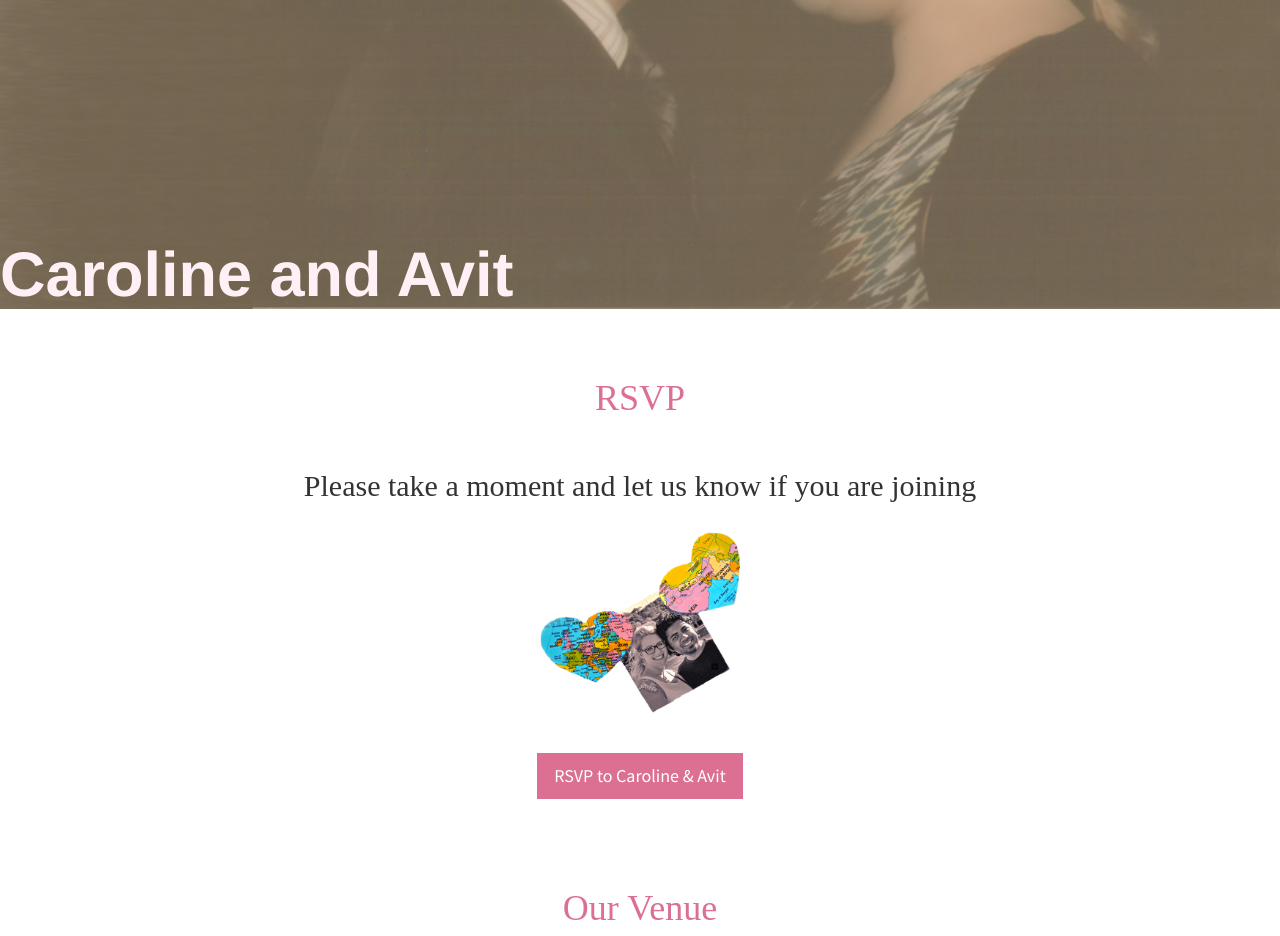
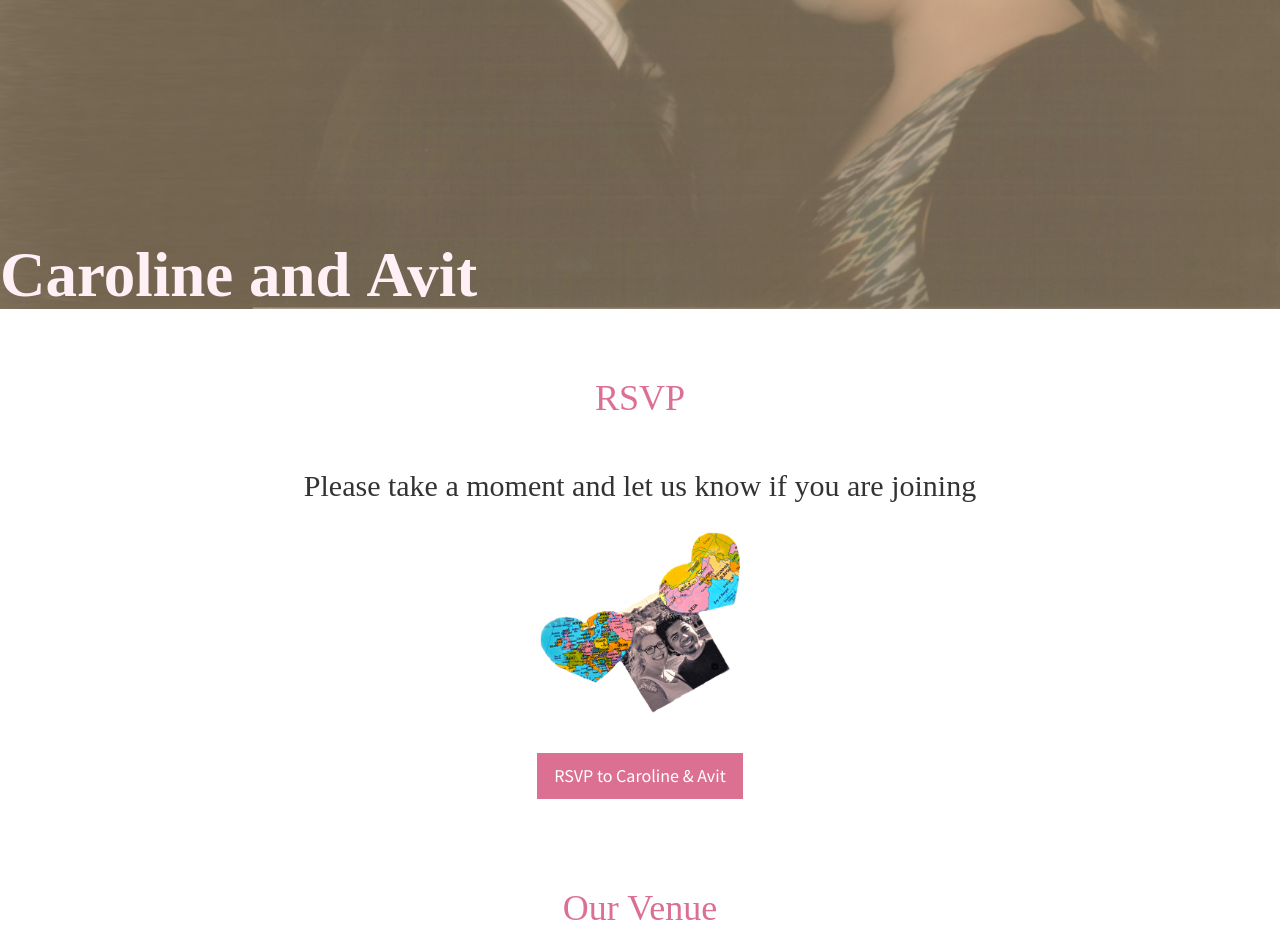
Before and after one commit to MonchiLin/carowedavit.github.io, a Jekyll site: the page built from index.html, in a window 1280 px wide. Shown: the part 591-1527 px from the top of the page. Built offline with Jekyll 4.4.1, drawn with Linux system fonts in a browser that asks for light colours; grey boxes are pictures that could not be loaded.

Commit message:
font updated

```diff
--- a/css/stylish-portfolio.css
+++ b/css/stylish-portfolio.css
@@ -17,7 +17,7 @@ body {
 }
 
 .text-vertical-center {
-    font-family: Helvetica;
+    font-family: FontAwesome;
     display: table-cell;
     text-align: left;
     vertical-align: bottom;
```
